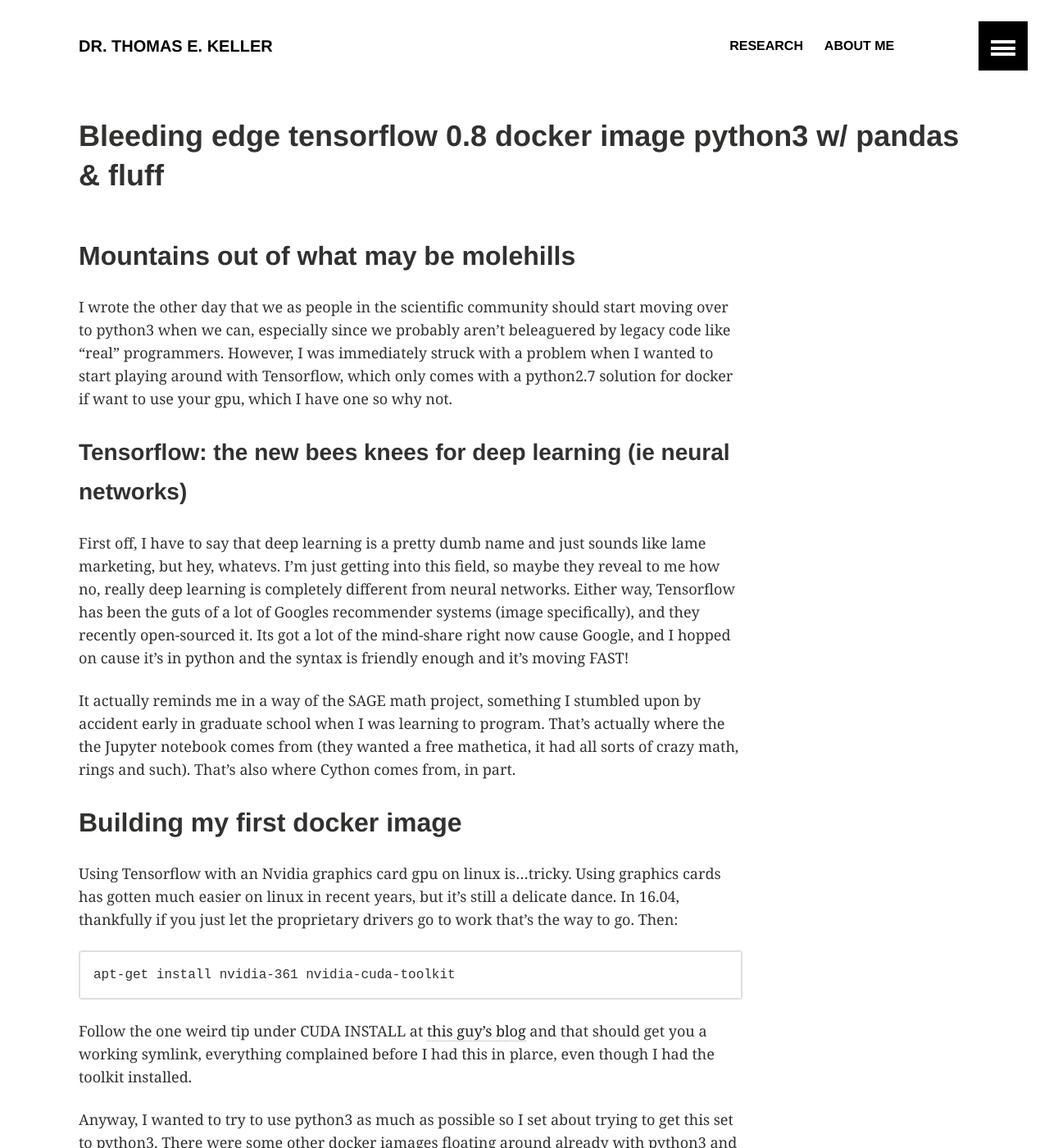
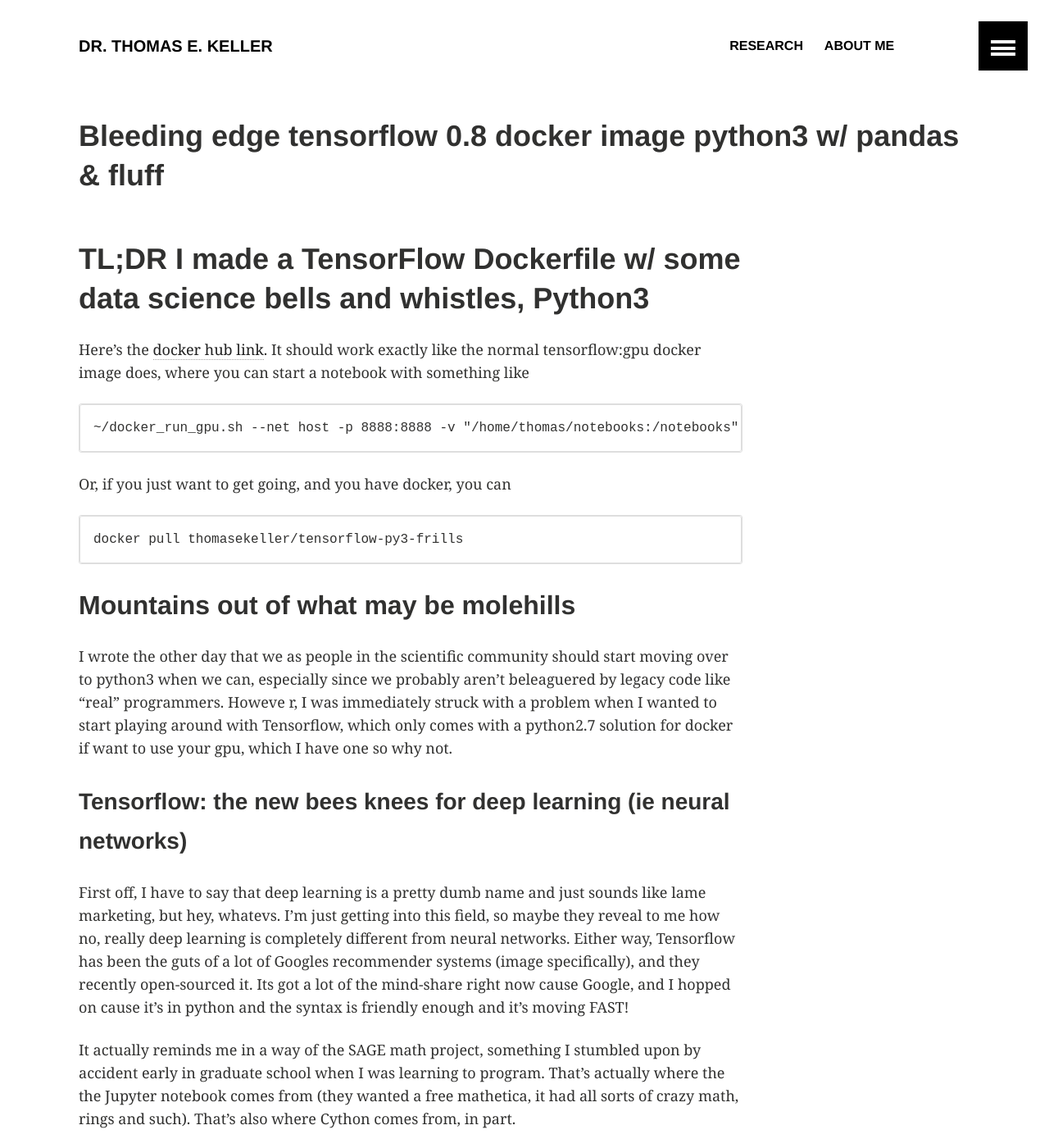
Before and after one commit to thomas-keller/thomas-keller.github.io, a Jekyll site: the page built from _posts/2016-05-09-bleeding-edge-tensor-flow-08-python3.md, in a window 1280 px wide and 1400 px high. Shown: the whole window at 82% size. Built offline with Jekyll 4.4.1, drawn with Linux system fonts in a browser that asks for light colours; comment, search, counter and statistics services are not loaded; some of the changed text lies outside the part shown.

Commit message:
updated docker poster

````diff
--- a/_posts/2016-05-09-bleeding-edge-tensor-flow-08-python3.md
+++ b/_posts/2016-05-09-bleeding-edge-tensor-flow-08-python3.md
@@ -8,9 +8,25 @@ image:
 
 ---
 
+# TL;DR I made a TensorFlow Dockerfile w/ some data science bells and whistles, Python3
+
+Here's the [docker hub link](https://hub.docker.com/r/thomasekeller/tensorflow-py3-frills/). It should work exactly like the normal tensorflow:gpu docker image does, where you can start a notebook with something like
+
+```
+~/docker_run_gpu.sh --net host -p 8888:8888 -v "/home/thomas/notebooks:/notebooks" thomasekeller/tensorflow-py3-frills
+```
+
+Or, if you just want to get going, and you have docker, you can
+
+```
+docker pull thomasekeller/tensorflow-py3-frills
+```
+
+
 ## Mountains out of what may be molehills
 
-I wrote the other day that we as people in the scientific community should start moving over to python3 when we can, especially since we probably aren't beleaguered by legacy code like "real" programmers. However, I was immediately struck with a problem when I wanted to start playing around with Tensorflow, which only comes with a python2.7 solution for docker if want to use your gpu, which I have one so why not.
+I wrote the other day that we as people in the scientific community should start moving over to python3 when we can, especially since we probably aren't beleaguered by legacy code like "real" programmers. Howeve
+r, I was immediately struck with a problem when I wanted to start playing around with Tensorflow, which only comes with a python2.7 solution for docker if want to use your gpu, which I have one so why not.
 
 ### Tensorflow: the new bees knees for deep learning (ie neural networks)
 
````
Also changed, not shown: other parts of _posts/2016-05-09-bleeding-edge-tensor-flow-08-python3.md (+1 -1 lines).
